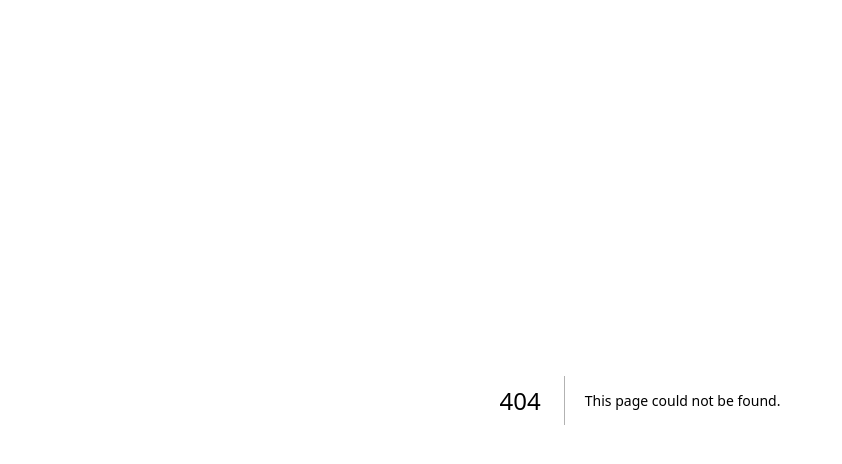
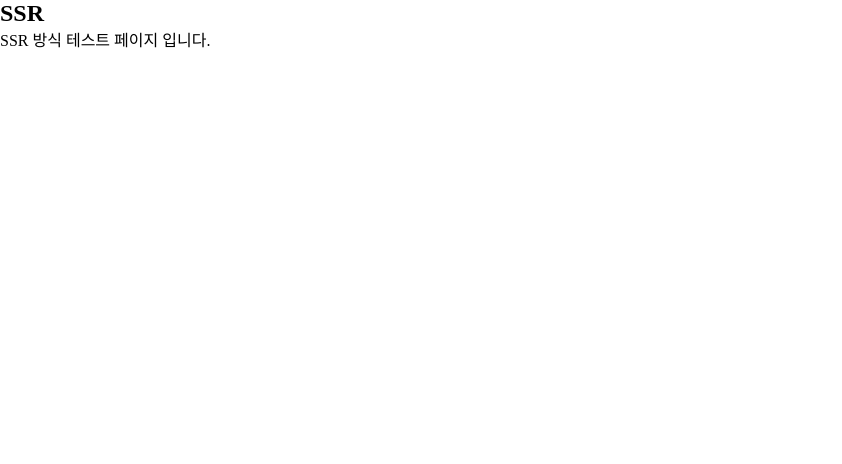
Before and after one commit to klmwook/NextJs-basic, a Next.js app: page /ssr in a window 1280 px wide. Before the commit this address had no page. Shown: the top 464 px of the page, without its empty margins (0-842 px from the left). Built offline with nearby package versions, Linux system fonts and the light colour scheme.

Commit message:
서브 공통 레이아웃 적용

```diff
--- /dev/null
+++ b/components/SubLayout.jsx
@@ -0,0 +1,18 @@
+import Head from 'next/head';
+
+function SubLayout(props) {
+	return (
+		<>
+			<Head>
+				<title>{props.name}</title>
+			</Head>
+
+			<section>
+				<h1>{props.name}</h1>
+				{props.children}
+			</section>
+		</>
+	);
+}
+
+export default SubLayout;
--- /dev/null
+++ b/pages/ssr.jsx
@@ -0,0 +1,11 @@
+import SubLayout from '@/components/SubLayout';
+
+function Ssr() {
+	return (
+		<SubLayout name={'SSR'}>
+			<p>SSR 방식 테스트 페이지 입니다.</p>
+		</SubLayout>
+	);
+}
+
+export default Ssr;
```
Also changed, not shown: components/Layout.jsx (added, +15 -0 lines), pages/_app.js (+9 -0 lines), pages/gallery/index.js (added, +11 -0 lines), pages/gallery/list.jsx (added, +11 -0 lines), pages/isr.jsx (added, +11 -0 lines), pages/ssg.jsx (added, +11 -0 lines), pages/index.jsx (renamed from pages/index.js).
